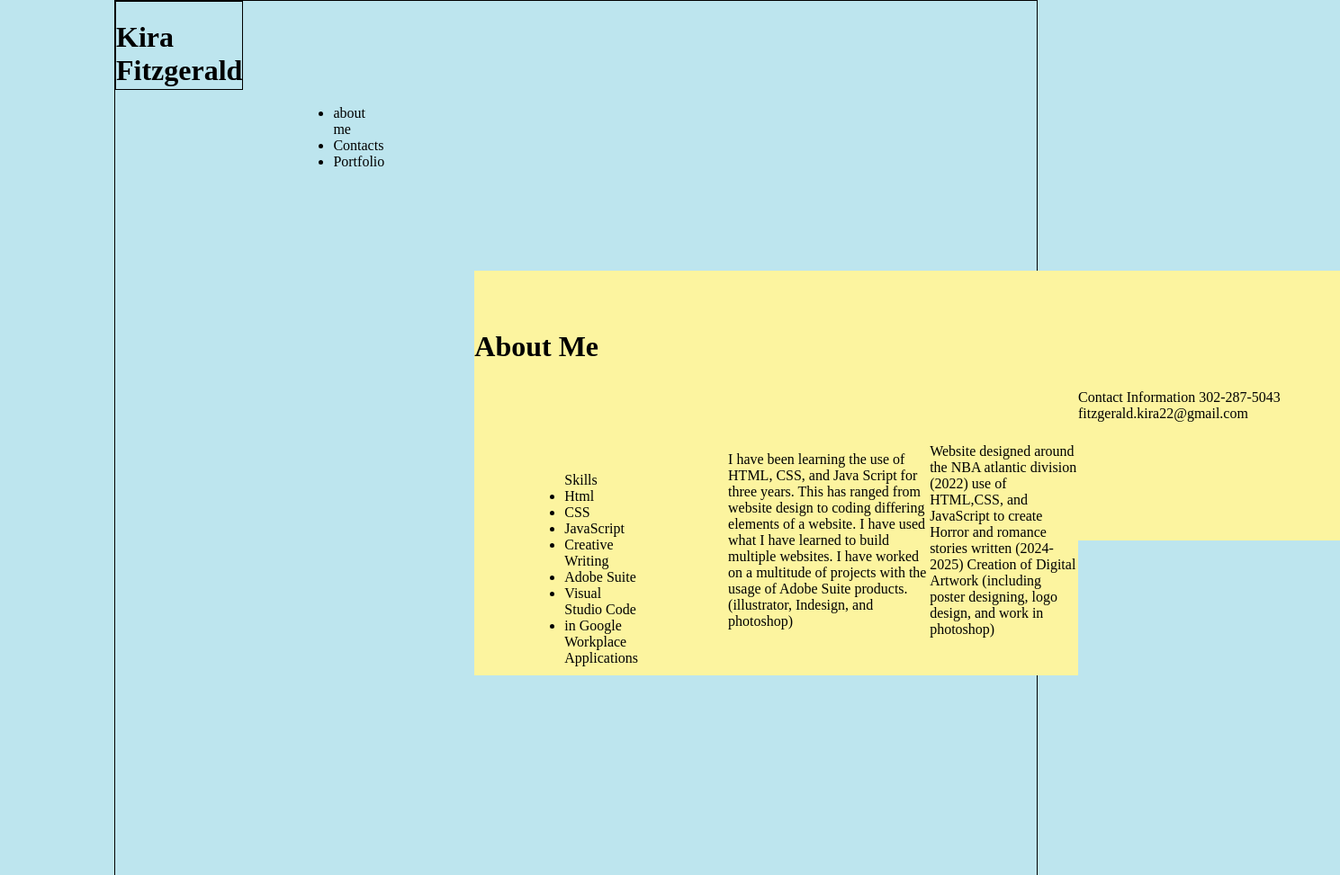
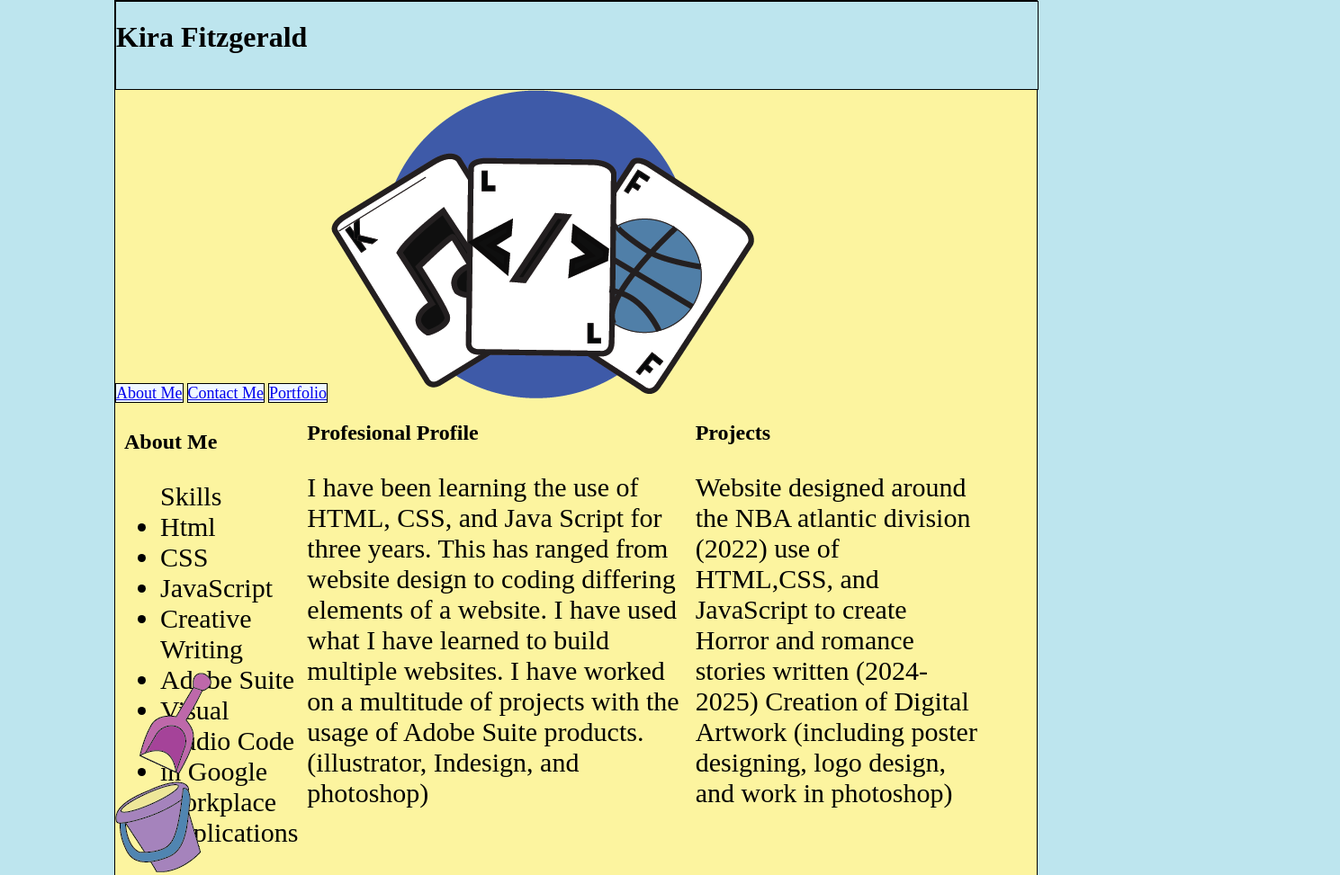
Before and after one commit to KiraFitzgeraldGit/KiraFitzgerald, a plain HTML site: page Index.Html in a window 1280 px wide. Shown: the top 973 px of the page at 90% size, 1489 px wide, since content can reach past the window. Drawn offline with Linux system fonts and the light colour scheme.

Commit message:
Day 4 of Portfolio

```diff
--- a/CSS/Style.css
+++ b/CSS/Style.css
@@ -4,12 +4,19 @@ body {
 background-color: #bde5ee;
 }
 
+a {
+    justify-content: space-around;
+    background-color: aliceblue;
+    border: 1px black solid;
+    font-size: large;
+}
+
 #main_container {
     width: 1024px;
-    height: 2000px;
+    height: 3200px;
     margin: 0px auto;
-    display: flex;
-    background-color: #bde5ee;
+    /* display: flex;  */
+    background-color: #fcf49f;
     border: 1px black solid;
 }
 
@@ -23,46 +30,51 @@ background-color: #bde5ee;
 #about_me_content {
     display: flex;
     justify-content: space-around;
-    align-items: center; /* Optional: Aligns items vertically */
+    /* align-items: center; Optional: Aligns items vertically  */
     columns: 3;
     width: 962px;
     height: 300px;
     /* border: 1px black solid;   */
-    margin-top: 300px;
     background-color: #fcf49f;
 
 }
 
+
+
 ul {
     /* border: 1px solid black;  */
-    padding: 100px;
+    /* padding: 100px;  */
+    background-color: #fcf49f;
+    font-size: 30px;
 }
 
 p {
-    /* padding: 100px;  */
     background-color: #fcf49f;
+    font-size: 30px;
 }
 
-.box {
+#box {
     width: 338px;
     height: 50%; /* Adjust height as needed */
-    background-color: rgb(255, 255, 255); /* Optional: Add a background color */
     padding: 10px; /* Optional: Add some padding */
-    border: 1px solid black; /* Optional: Add a border */
-
 }
 
 h1{
    color: black;
 }
 
-.box-2 {
-    border: 5px solid black;
+#box-2 {
+    color: black;
+    /* margin: 300px; */
+        /* width:400px; */
+        /* clear: left; */
 }
 
-.Contact-content {
+#Contact-content {
     display: flex;
     justify-content: space-around;
+    height: 200px;
+    width: 400px;
     margin: 300px ;
     /* align-items: center; Optional: Aligns items vertically  */
     columns: 3;
@@ -70,23 +82,19 @@ h1{
     margin-top: 300px;
     background-color: #fcf49f;
 }
-.Contacts {
-
-
+#Contacts {
+    color: black;
+    margin-bottom: 200px;
 }
 
-.Portfolio {
-    display: flex;
+#Portfolio {
+    display: block;
     justify-content: space-around;
     /* align-items: center; Optional: Aligns items vertically  */
-    columns: 3;
     width: 962px;
-    height: 300px;
+    height: 1500px;
     /* border: 1px black solid;   */
     margin-top: 300px;
     background-color: #fcf49f;
+    position: absolute;
 }
-img {
-    display: block;
-    margin: 10px 0; /* Adjust as needed */
-}
--- a/Index.Html
+++ b/Index.Html
@@ -9,17 +9,17 @@
 <body>
     <div id="main_container">
     <div id="header">
+
         <h1>Kira Fitzgerald </h1>
     </div>
-        <ul>
-            <li>about me </li>
-            <li>Contacts </li>
-            <li>Portfolio </li>
-        </ul>
+    <a href="#box">About Me</a>
+    <a href="#Contact-Content">Contact Me</a>
+    <a href="#Portfolio">Portfolio</a>
+    <img src="Portfolio/Logo.png" alt="">
     <div id="about_me_content">
         <div id="about_me_content">
             <div id="box">
-                <h1>About Me</h1>
+                <h2>About Me</h2>
                 <ul>Skills
                     <br>
                     <li>Html</li></li>
@@ -33,27 +33,35 @@
             </div>
             <br>
             <div id="box-2">
+                <h2>Profesional Profile</h2>
                 <p>I have been learning the use of HTML, CSS, and Java Script for three years. This has ranged from website design to coding differing elements of a website.
                 I have used what I have learned to build multiple websites. I have worked on a multitude of projects with the usage of Adobe Suite products. (illustrator, Indesign, and photoshop) </p>
             </div>
             <div>
+                <h2>Projects</h2>
                 <p>Website designed around the NBA atlantic division (2022) use of HTML,CSS, and JavaScript to create Horror and romance stories written (2024-2025) Creation of Digital Artwork (including poster designing, logo design, and work in photoshop) </p>
             </div>
     </div>
 
     <br>
+</div>
+     <!-- end of main container -->
+     <img src="Portfolio/Bucket-and-Shovel.png" alt="">
      <div id="Contact-content">
         <div id="Contact-Content">
         <div id="Contacts">
+            <h2>Contacts</h2>
          <p>Contact Information
         302-287-5043
         fitzgerald.kira22@gmail.com</p>
         </div>
-
+</div>
+<img src="Portfolio/Beach-Umbrella.png" alt="">
 <div id="Portfolio">
-    <!-- <img src="Portfolio/PosterAsignment.png.png" alt=""> -->
-    <p></p>
+<h2>Portfolio</h2>
+<img src="Portfolio/PosterAsignment.png.png" alt="" height="495px" width="759px">
+<img src="Portfolio/Fitzgerald.kira.png" alt="" height="495px" width="759px">
+<img src="Portfolio/Fitzgerald.Kira.ShowstoppersLogo.png" alt="" height="759px" width="759px">
 </div>
-     <!-- end of main container -->
 </body>
 </html>
```
Also changed, not shown: Portfolio/Beach-Umbrella.png (added), Portfolio/Bucket-and-Shovel.png (added), Portfolio/Fitzgerald.Kira.ShowstoppersLogo.png (added), Portfolio/Fitzgerald.kira.png (added), Portfolio/Logo.png (added), Portfolio/water.png (added), 1 other file. Lines whose indentation alone changed are shown as unchanged.
